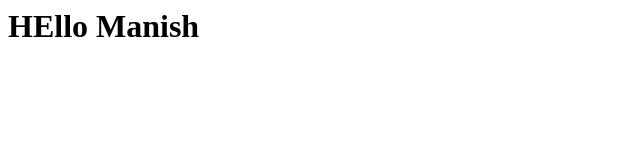
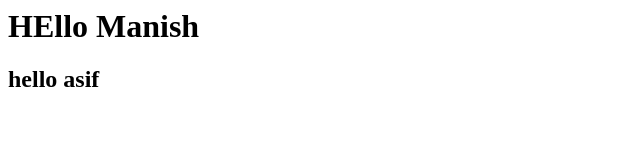
Before and after one commit to Manish-meher/test, a plain HTML site: page index.html in a window 1280 px wide. Shown: the whole page, without its empty margins (0-640 px from the left). Drawn offline with Linux system fonts and the light colour scheme.

Commit message:
initial commit

```diff
--- a/index.html
+++ b/index.html
@@ -4,5 +4,6 @@
 </head>
 <body>
 <h1> HEllo Manish</h1>
+<h2>hello asif</h2>
 </body>
 </html>
```
